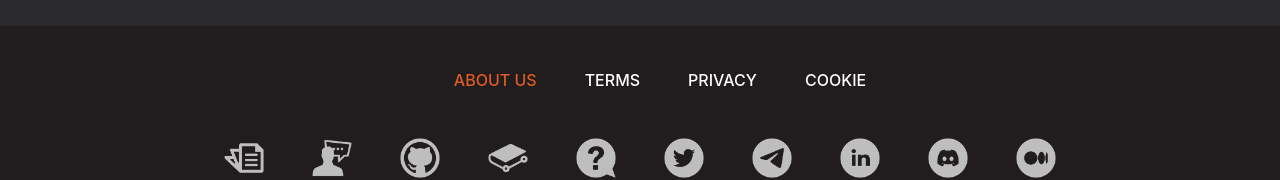
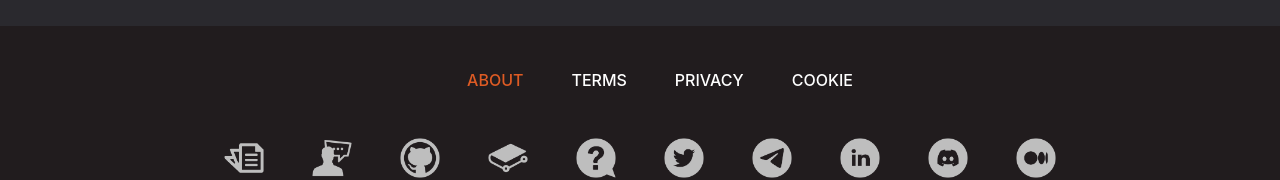
Before and after one commit to austin0072009/acy-website, a React (Create React App) app: page /about-us in a window 1280 px wide. Shown: the part 1141-1321 px from the top of the page. Built offline with nearby package versions, Linux system fonts and the light colour scheme; what javascript-color-gradient would draw is missing.

Commit message:
fix: remove us in about us

```diff
--- a/src/components/Footer.js
+++ b/src/components/Footer.js
@@ -30,7 +30,7 @@ const Footer = () => {
       <div className="flex justify-start md:justify-center">
         <div className="px-0 lg:pl-10 h-1/2">
           <div className="flex flex-col md:flex-row justify-between p-3 h-full">
-            <ACYLink url="/about-us">ABOUT US</ACYLink>
+            <ACYLink url="/about-us">ABOUT</ACYLink>
             <ACYLink url="/terms-of-use">TERMS</ACYLink>
             <ACYLink url="/privacy-policy">PRIVACY</ACYLink>
             <ACYLink url="/cookie-policy">COOKIE</ACYLink>
```
